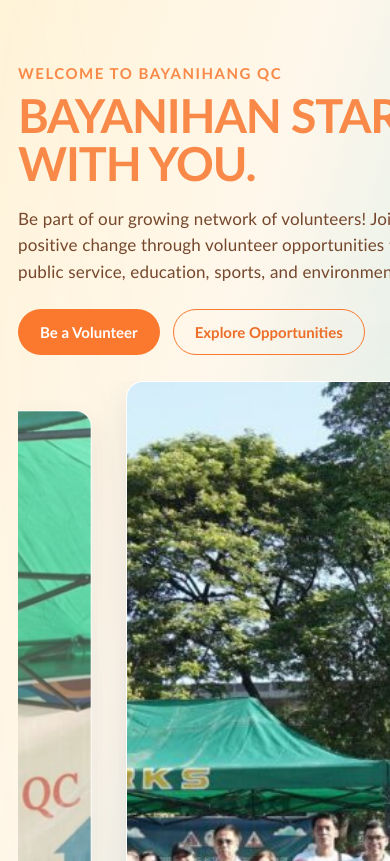
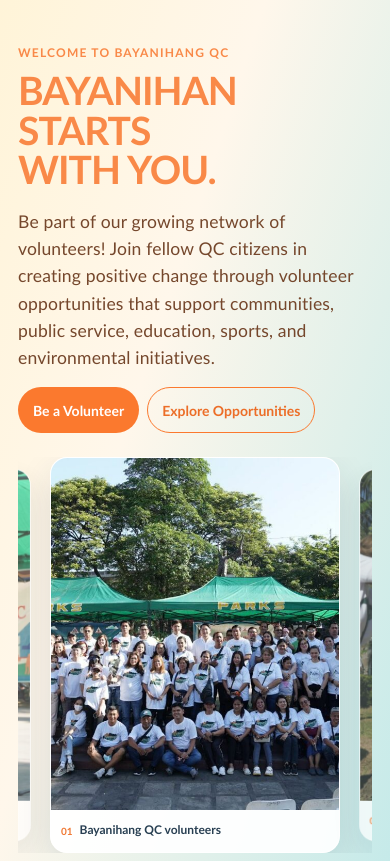
Before and after one commit to drei2tuff/volunteers-program-landing-page, a website: page index.html in a window 390 px wide. Shown: the part 221-1082 px from the top of the page. Drawn offline with nearby package versions, Linux system fonts and the light colour scheme.

Commit message:
feat: refactor welcome section for improved responsiveness and fluidity

```diff
--- a/styles.css
+++ b/styles.css
@@ -9,7 +9,7 @@
   --deep-blue: #064a9b;
   --orange: #fb792e;
   --green: #174d36;
-  --content-width: 1280px;
+  --content-width: 80rem;
 }
 
 * {
@@ -295,11 +295,12 @@ button {
 
 .welcome {
   position: relative;
-  display: flex;
-  min-height: 600px;
-  align-items: center;
   overflow: hidden;
   background: linear-gradient(108deg, #fff4d8 0%, #fff7eb 38%, #c1e9e9 100%);
+}
+
+.welcome.section-pad {
+  padding-block: clamp(3rem, 7vw, 6.5rem);
 }
 
 .welcome__glow,
@@ -310,18 +311,18 @@ button {
 }
 
 .welcome__glow--one {
-  width: min(68vw, 900px);
-  height: 120%;
-  top: -25%;
-  left: -18%;
+  width: min(68%, 56rem);
+  aspect-ratio: 1;
+  top: -28%;
+  left: -20%;
   opacity: .56;
 }
 
 .welcome__glow--two {
-  width: min(72vw, 980px);
-  height: 115%;
+  width: min(72%, 61rem);
+  aspect-ratio: 1;
   right: -24%;
-  bottom: -34%;
+  bottom: -38%;
   opacity: .45;
 }
 
@@ -331,18 +332,19 @@ button {
   display: grid;
   grid-template-columns: minmax(0, .9fr) minmax(0, 1.1fr);
   align-items: center;
-  gap: 55px;
+  gap: clamp(1.5rem, 5vw, 5rem);
 }
 
 .welcome__copy {
-  max-width: 615px;
+  min-width: 0;
+  max-width: 38rem;
   color: #e87939;
 }
 
 .eyebrow {
   margin: 0 0 10px;
   color: var(--blue);
-  font-size: 15px;
+  font-size: clamp(.75rem, .9vw, .9375rem);
   font-weight: 700;
   letter-spacing: .1em;
   line-height: 1.2;
@@ -358,7 +360,7 @@ button {
 .welcome h1 {
   margin: 0 0 18px;
   color: #f98948;
-  font-size: clamp(42px, 4.2vw, 60px);
+  font-size: clamp(2.25rem, 5.2vw, 4rem);
   font-weight: 700;
   letter-spacing: -.025em;
   line-height: 1.02;
@@ -367,9 +369,9 @@ button {
 
 .welcome__description {
   margin: 0;
-  max-width: 620px;
+  max-width: 39rem;
   color: #75472c;
-  font-size: 19px;
+  font-size: clamp(1rem, 1.35vw, 1.1875rem);
   line-height: 1.55;
   letter-spacing: .01em;
 }
@@ -377,19 +379,19 @@ button {
 .button-row {
   display: flex;
   flex-wrap: wrap;
-  gap: 13px;
-  margin-top: 24px;
+  gap: clamp(.5rem, 1vw, .8125rem);
+  margin-top: clamp(1rem, 2vw, 1.5rem);
 }
 
 .button {
   display: inline-flex;
-  min-height: 46px;
+  min-height: 2.875rem;
   align-items: center;
   justify-content: center;
-  padding: 10px 21px;
+  padding: .625rem clamp(.875rem, 1.5vw, 1.3125rem);
   border: 1px solid transparent;
   border-radius: 999px;
-  font-size: 15px;
+  font-size: clamp(.875rem, 1vw, .9375rem);
   font-weight: 600;
   text-align: center;
   text-decoration: none;
@@ -429,7 +431,7 @@ button {
 .welcome__gallery {
   position: relative;
   display: flex;
-  min-height: 420px;
+  min-width: 0;
   align-items: center;
   justify-content: center;
 }
@@ -545,44 +547,6 @@ button {
 .welcome-carousel__viewport:focus-visible {
   outline: 3px solid #fb792e;
   outline-offset: 4px;
-}
-
-@media (min-width: 1344px) {
-  .welcome__content {
-    grid-template-columns: minmax(0, .32fr) minmax(0, 1.70fr);
-    gap: 340px;
-  }
-
-  .welcome__copy {
-    width: 460px;
-  }
-
-  .welcome__description {
-    line-height: 1.45;
-  }
-
-  .welcome__gallery {
-    transform: translateX(max(0px, calc((90vw - var(--content-width)) / 2 - 48px)));
-  }
-}
-
-@media (min-width: 1001px) and (max-width: 1343px) {
-  .welcome__content {
-    grid-template-columns: minmax(0, .85fr) minmax(0, 1.15fr);
-    gap: clamp(24px, 3vw, 40px);
-  }
-
-  .welcome__copy {
-    width: 100%;
-  }
-
-  .welcome__gallery {
-    transform: none;
-  }
-
-  .welcome-carousel__card img {
-    aspect-ratio: .82;
-  }
 }
 
 .opportunities {
@@ -1577,19 +1541,15 @@ button {
 
   .welcome__content {
     grid-template-columns: 1fr;
-    gap: 36px;
+    gap: clamp(1.5rem, 5vw, 2.5rem);
   }
 
   .welcome__copy {
     width: 100%;
   }
 
-  .welcome__gallery {
-    min-height: 340px;
-  }
-
   .welcome-carousel__slide {
-    flex-basis: 44%;
+    flex-basis: calc((100% - var(--welcome-carousel-gap)) / 2);
   }
 
   .welcome-carousel__card img {
@@ -1696,30 +1656,16 @@ button {
     height: 18px;
   }
 
-  .welcome {
-    min-height: 0;
-    padding-block: 66px 54px;
-  }
-
-  .welcome__content {
-    grid-template-columns: 1fr;
-    gap: 26px;
-  }
-
   .welcome h1 {
-    font-size: clamp(39px, 12vw, 54px);
+    font-size: clamp(2rem, 10vw, 3.375rem);
   }
 
   .welcome__description {
-    font-size: 17px;
-  }
-
-  .welcome__gallery {
-    min-height: 300px;
+    font-size: clamp(1rem, 4.5vw, 1.125rem);
   }
 
   .welcome-carousel__slide {
-    flex-basis: 78%;
+    flex-basis: min(82%, 24rem);
   }
 
   .welcome-carousel__card img {
```
Also changed, not shown: docs/WELCOME-RESPONSIVE001-welcome-section-spec.md (added, +77 -0 lines).
